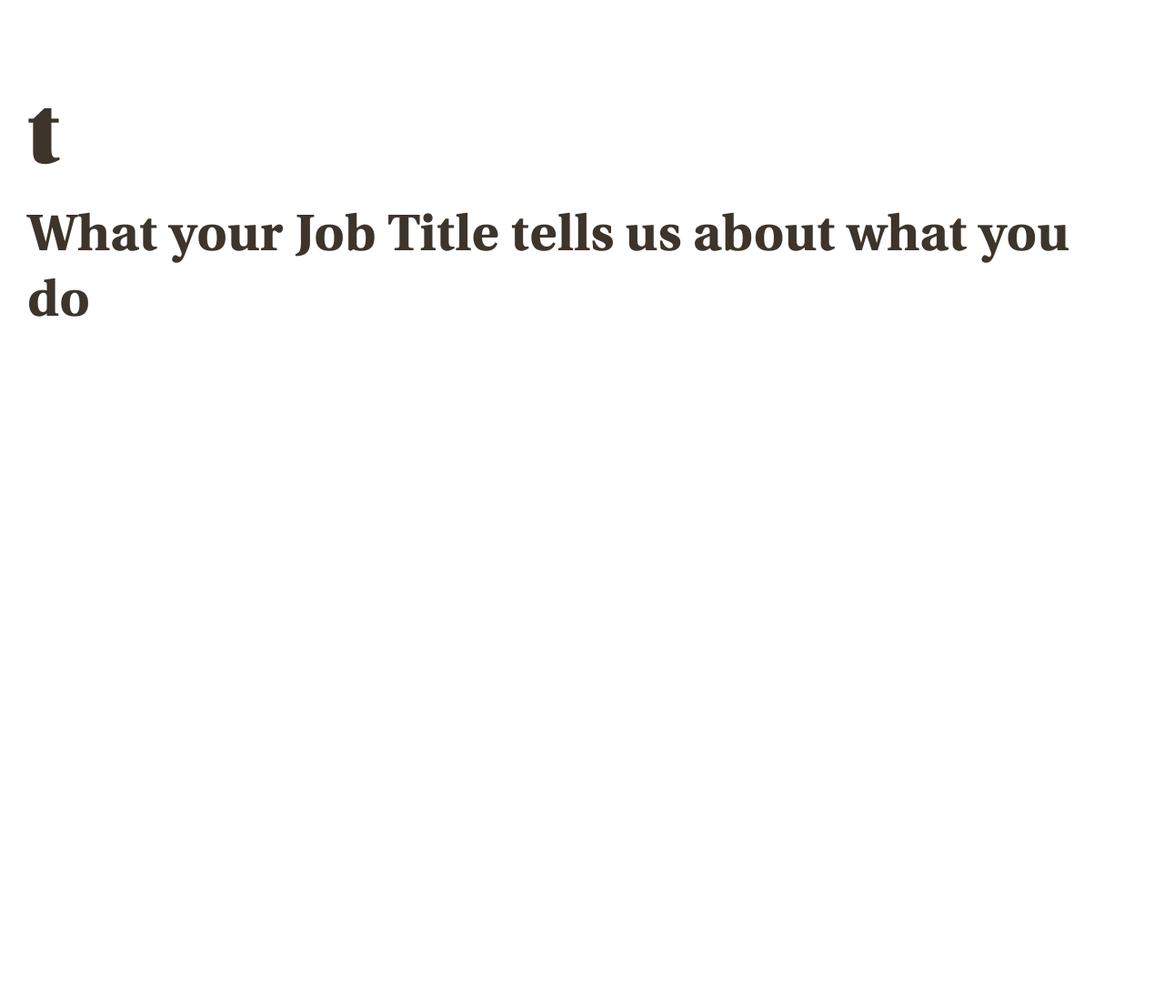
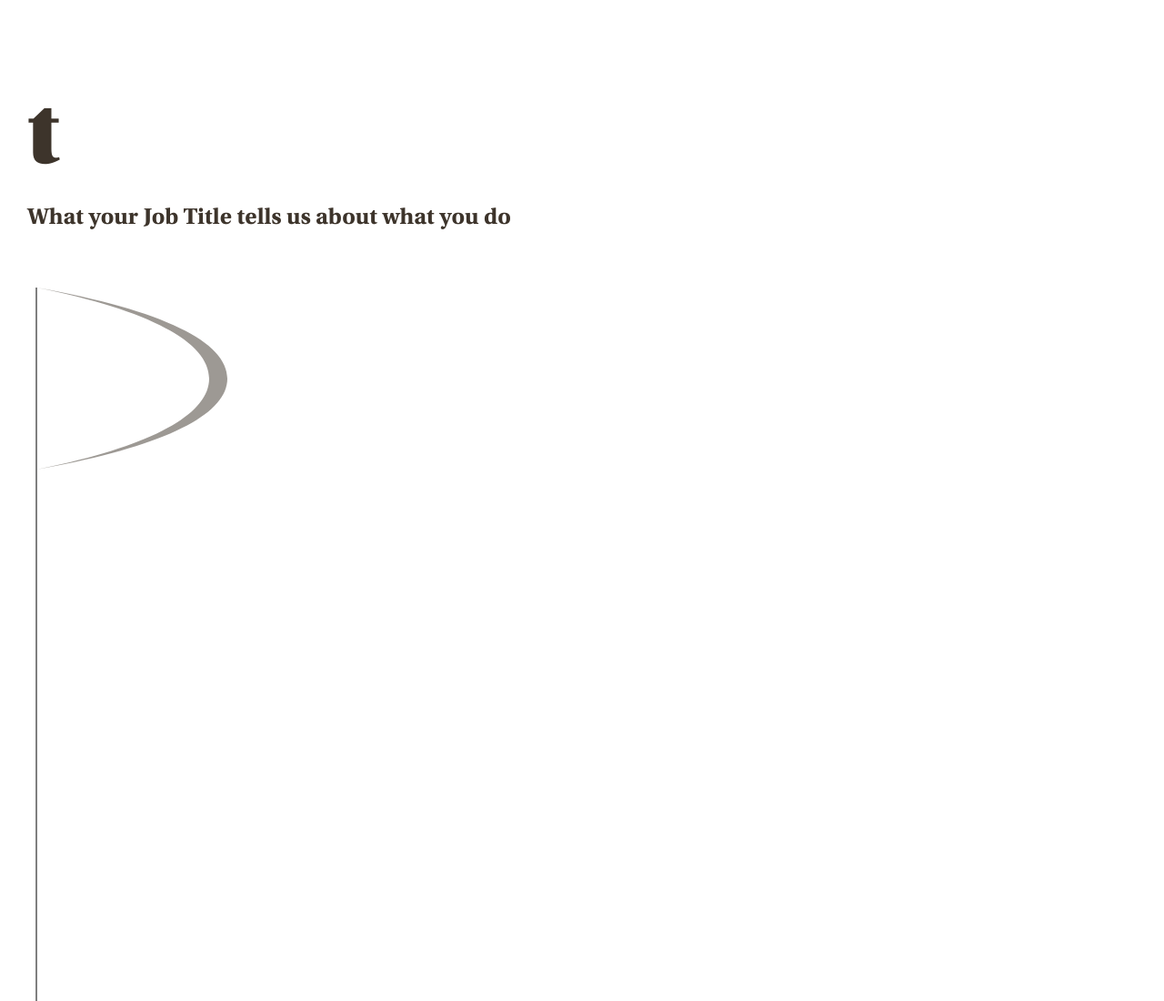
Before and after one commit to amdufour/dvs-job-titles-2020, a website: page src/copy/index.html in a window 1280 px wide. Shown: the top 1100 px of the page at 91% size. Before the commit the page ends 800 px from the top, so only its background shows below. Drawn offline with nearby package versions, Linux system fonts and the light colour scheme; files that its build step writes are made by us from their sources; files whose address does not match are found by name.

Commit message:
Generate arch

```diff
--- a/src/copy/index.html
+++ b/src/copy/index.html
@@ -10,6 +10,7 @@
 		<h1>t</h1>
 		<h2>What your Job Title tells us about what you do</h2>
 		<div class="overviews"></div>
+		<div id="titles-viz"></div>
 	</div>
 
 	<!-- Scripts -->
--- a/src/js/clean_data.js
+++ b/src/js/clean_data.js
@@ -0,0 +1,6 @@
+// Load data
+let data = [];
+d3.csv('../data/data_job_titles.csv', (data_original) => {
+  data.push(data_original);
+});
+console.log(data);
--- a/src/js/main.js
+++ b/src/js/main.js
@@ -1,4 +1,7 @@
 // Variables
+const vizWidth = 315;
+const vizHeight = 2000;
+const mainAxisX = 10;
 
 // Colors
 const redDark = '#903227';
@@ -16,3 +19,41 @@ const yellowPale = '#FCC55F';
 const blueDark = '#295266';
 const blueMedium = '#407FA0';
 const bluePale = '#6DA8C5';
+
+
+// Append SVG
+const titlesViz = d3.select('#titles-viz').append('svg')
+  .attr('width', vizWidth)
+  .attr('height', vizHeight);
+
+// Append main axis
+const mainAxis = titlesViz.append('g')
+  .attr('class', 'main-axis-wrapper')
+  .append('line')
+    .attr('x1', mainAxisX)
+    .attr('y1', 0)
+    .attr('x2', mainAxisX)
+    .attr('y2', vizHeight)
+    .attr('stroke', 'black');
+
+// Append arches
+const archLength = 200;
+const archThickness = 20;
+const arch_y1 = 0;
+const arch_y2 = 200;
+const archMidHeight = ((arch_y2 - arch_y1) / 2) + arch_y1;
+const archCurve = 40;
+
+const arches = titlesViz.append('g')
+  .attr('class', 'arches')
+  .attr('fill-opacity', 0.5)
+  .attr('stroke', 'none');
+
+const arches_sct_DS = arches.append('g')
+  .attr('class', 'arches-sct-DS');
+
+const arches_sct_DS_group_data = arches.append('g')
+  .attr('class', 'arches-sct_DS-group_data');
+
+arches_sct_DS_group_data.append('path')
+  .attr('d', `M${mainAxisX},${arch_y1} C${archLength / 1.6 + mainAxisX},${((arch_y2 - arch_y1) / 8) + arch_y1} ${archLength - archThickness/2 + mainAxisX},${archMidHeight - archCurve + arch_y1} ${archLength - archThickness/2 + mainAxisX},${archMidHeight + arch_y1} C${archLength - archThickness/2 + mainAxisX},${archMidHeight + archCurve + arch_y1} ${archLength / 1.6 + mainAxisX},${(7 * (arch_y2 - arch_y1) / 8) + arch_y1} ${mainAxisX},${arch_y2 + arch_y1} ${archLength / 1.425 + mainAxisX},${(7 * (arch_y2 - arch_y1) / 8) + arch_y1} ${archLength + archThickness/2 + mainAxisX},${archMidHeight + archCurve + arch_y1} ${archLength + archThickness/2 + mainAxisX},${archMidHeight + arch_y1} C${archLength + archThickness/2 + mainAxisX},${archMidHeight - archCurve + arch_y1} ${archLength / 1.425 + mainAxisX},${((arch_y2 - arch_y1) / 8) + arch_y1} ${mainAxisX},${arch_y1} Z`);
--- /dev/null
+++ b/src/sass/components/_titles-viz.scss
@@ -0,0 +1,3 @@
+#titles-viz {
+  margin: 60px 0;
+}
--- a/src/sass/global/_type.scss
+++ b/src/sass/global/_type.scss
@@ -29,5 +29,5 @@ h2, h3, h4 {
 }
 h2 {
   margin: 10px 0;
-  font-size: 6rem;
+  font-size: 2.6rem;
 }
--- a/src/sass/main.scss
+++ b/src/sass/main.scss
@@ -5,3 +5,4 @@
 @import "global/base";
 
 // Components
+@import "components/titles-viz";
```
